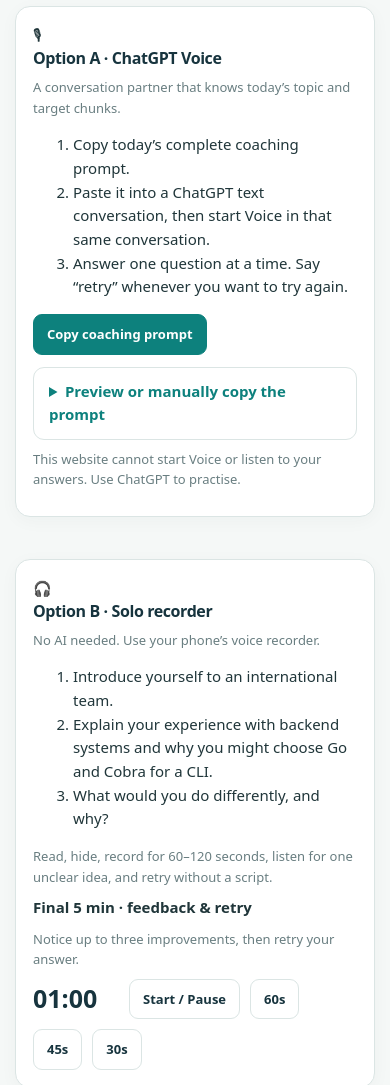
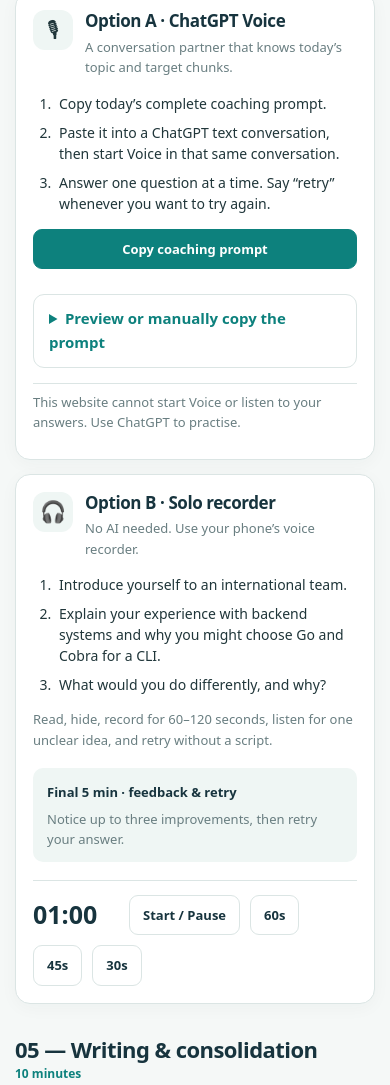
Before and after one commit to alextgtome/complete-english, a plain HTML site: page lessons/day-001.html in a window 390 px wide. Shown: the part 5883-6968 px from the top of the page. Drawn offline with Linux system fonts and the light colour scheme.

Commit message:
Style voice/solo practice as clean responsive cards

```diff
--- a/assets/site.css
+++ b/assets/site.css
@@ -9,3 +9,23 @@ main{max-width:1150px;margin:auto;padding:38px 22px 80px}.eyebrow{font-size:11px
 @media print{header.site,button,.actions,.timer{display:none!important}body{background:#fff}.panel,.chunk{break-inside:avoid;box-shadow:none}main{padding:0}}
 
 [hidden]{display:none!important}
+
+/* Speaking mode choices — compact on desktop and mobile */
+.practice-routes{align-items:stretch}
+.practice-routes>.panel{margin:0}
+.route-heading{display:flex;align-items:flex-start;gap:12px;margin:0 0 15px}
+.route-heading h3{margin:0 0 5px;color:var(--navy);font-size:17px}
+.route-heading p{margin:0}
+.route-symbol{display:grid;place-items:center;flex:0 0 40px;height:40px;background:var(--soft);border-radius:12px;font-size:21px}
+.voice-steps,.solo-questions{padding-left:22px;margin:14px 0}
+.voice-steps li,.solo-questions li{padding-left:4px;margin:8px 0;font-size:14px;line-height:1.5}
+.voice-actions{display:flex;flex-wrap:wrap;gap:10px;align-items:center;margin:15px 0}
+.voice-preview{margin:0 0 15px}
+.voice-preview-body{padding:4px 14px 14px}
+.voice-preview textarea{font:12px/1.55 ui-monospace,SFMono-Regular,Consolas,monospace;background:#fbfdfc;color:var(--ink);margin-top:7px;min-height:240px;max-height:420px}
+.voice-note{padding-top:8px;border-top:1px solid var(--line)}
+.mini-recap{margin:18px 0;padding:12px 14px;background:var(--soft);border-radius:10px}
+.mini-recap b{font-size:13px;color:var(--navy)}
+.mini-recap p{margin:5px 0 0}
+.solo-route .timer{border-top:1px solid var(--line);padding-top:14px}
+@media(max-width:760px){.practice-routes{grid-template-columns:1fr}.voice-actions .btn{width:100%;justify-content:center}.voice-steps li,.solo-questions li{font-size:14px}}
```
